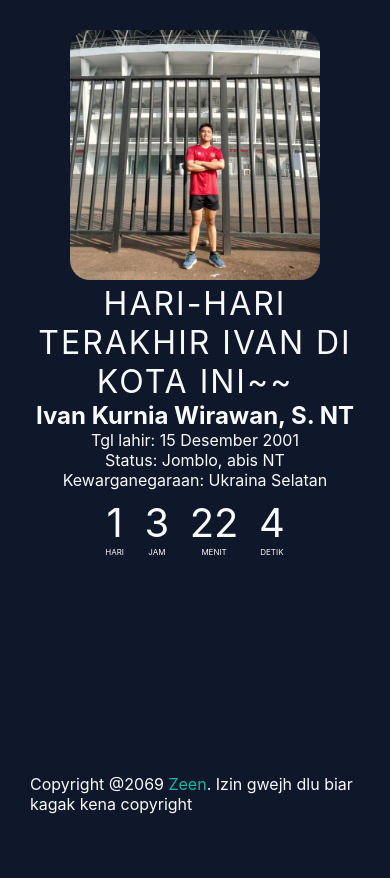
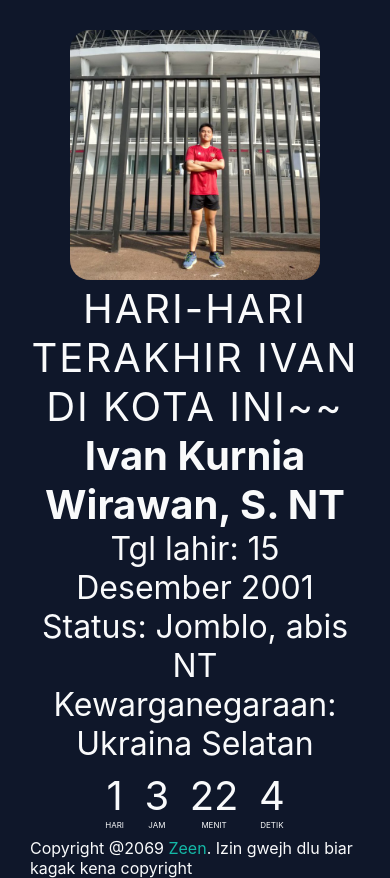
Before and after one commit to RazinSyakib43/countdown-simple, a plain HTML site: page index.html in a window 390 px wide. Before the commit the page ends 844 px from the top, so only its background shows below. Drawn offline with Linux system fonts and the light colour scheme.

Commit message:
text responsive

```diff
--- a/style.css
+++ b/style.css
@@ -52,7 +52,6 @@ li{
 li span{
     display: block;
     font-size: 4.5rem;
-
 }
 
 .emoji{
@@ -70,13 +69,19 @@ footer{
 }
 
 @media only screen and (max-width: 600px) {
-    li{;
-    font-size: 0.5rem;
+    h1{
+        font-size: 2.5rem;
+    }
+    h2{
+        font-size: 2.5rem;
+    }
+    p{
+        font-size: 2rem;
+    }
+    li{
+        font-size: 0.5rem;
+    }
+    li span{
+        font-size: 2.5rem;
+    }
 }
-
-li span{
-    font-size: 2.5rem;
-
-}
-
-}
```
